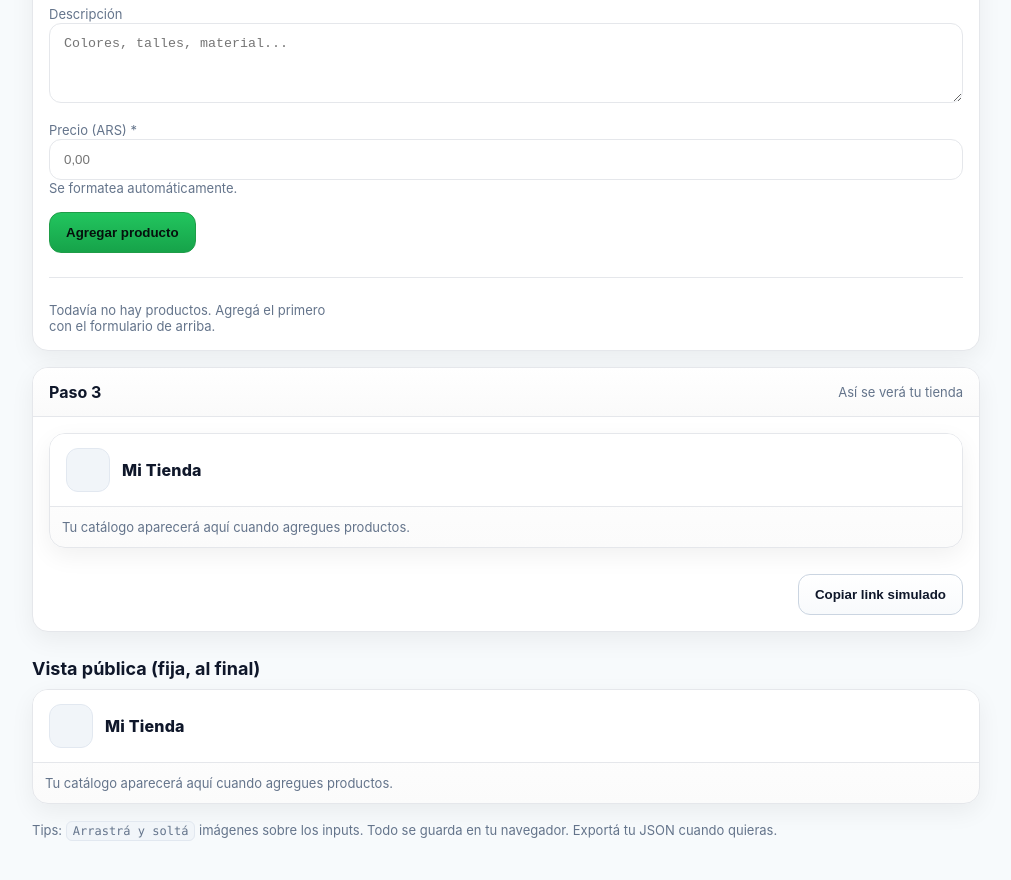
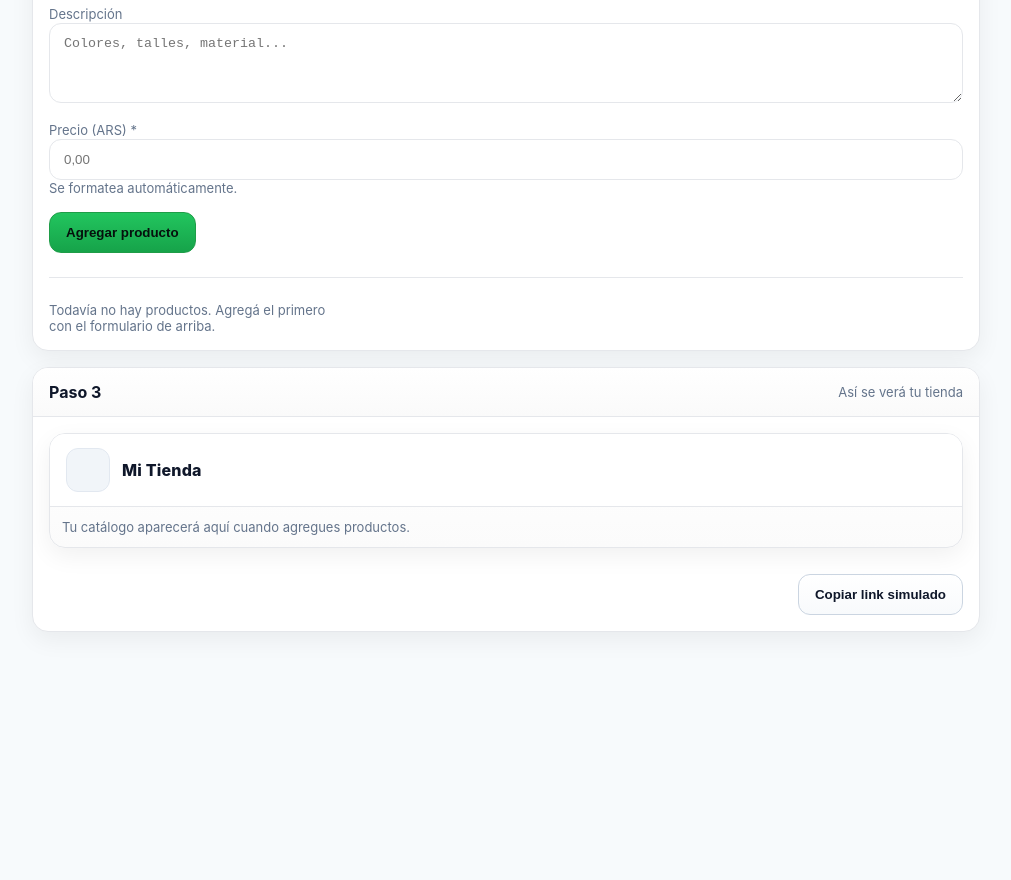
Before and after one commit to leonardonicolasrusso/microtienda, a plain HTML site: page index.html in a window 1280 px wide. Shown: the part 860-1740 px from the top of the page, without its empty margins (134-1145 px from the left). After the commit the page ends 1572 px from the top, so only its background shows below. Drawn offline with Linux system fonts and the light colour scheme.

Commit message:
Update index.html

```diff
--- a/index.html
+++ b/index.html
@@ -294,14 +294,6 @@
         </div>
       </div>
     </section>
-
-    <!-- VISTA PÚBLICA AL FINAL -->
-    <h2 style="font-size:18px; margin:26px 0 10px">Vista pública (fija, al final)</h2>
-    <aside class="preview" id="publicBottom" aria-label="Vista pública final"></aside>
-
-    <p class="subtle" style="margin-top:18px">
-      Tips: <span class="kbd">Arrastrá y soltá</span> imágenes sobre los inputs. Todo se guarda en tu navegador. Exportá tu JSON cuando quieras.
-    </p>
   </div>
 
 <script>
```
